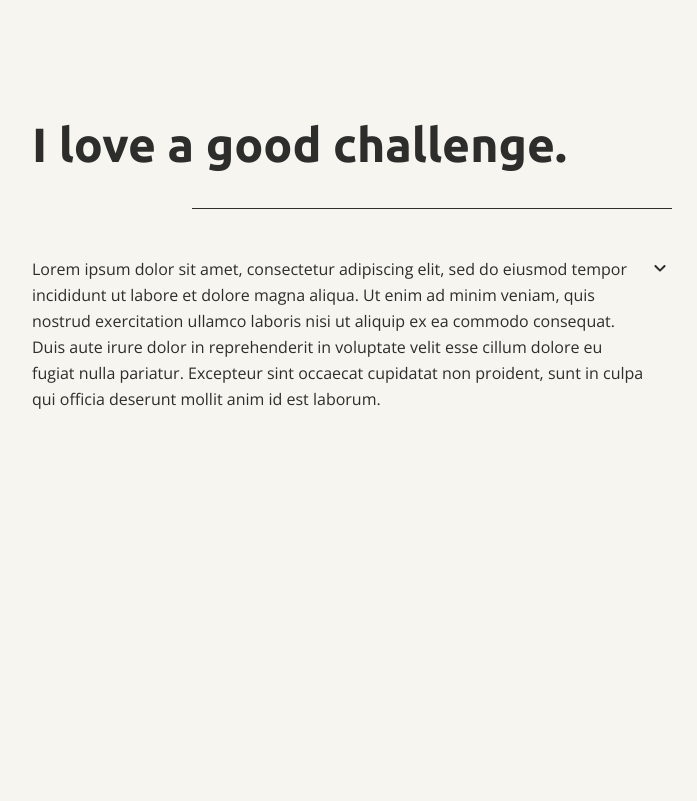
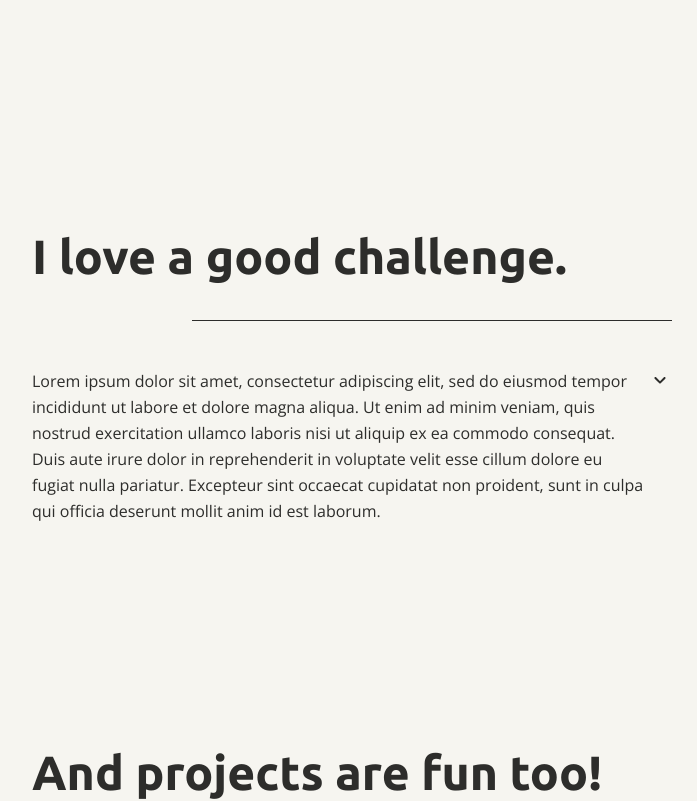
Before and after one commit to kellyhum/portfolio-site, a Next.js app: page / in a window 1280 px wide. Shown: the part 680-1481 px from the top of the page, without its empty margins (288-985 px from the left). Built offline with nearby package versions, Linux system fonts and the light colour scheme.

Commit message:
switched div to section, modified height/width styles

```diff
--- a/components/Section.js
+++ b/components/Section.js
@@ -1,10 +1,10 @@
 const Section = ({id, title, children}) => {
     return (
-        <div id={id} className="px-80 h-full w-full">
+        <section id={id} className="px-80 py-28 w-full">
             <h1 className="font-title font-bold text-5xl">{title}</h1>
             <hr className="my-10 h-2 w-3/4 ml-auto"></hr>
             {children}
-        </div>
+        </section>
     );
 }
 
```
